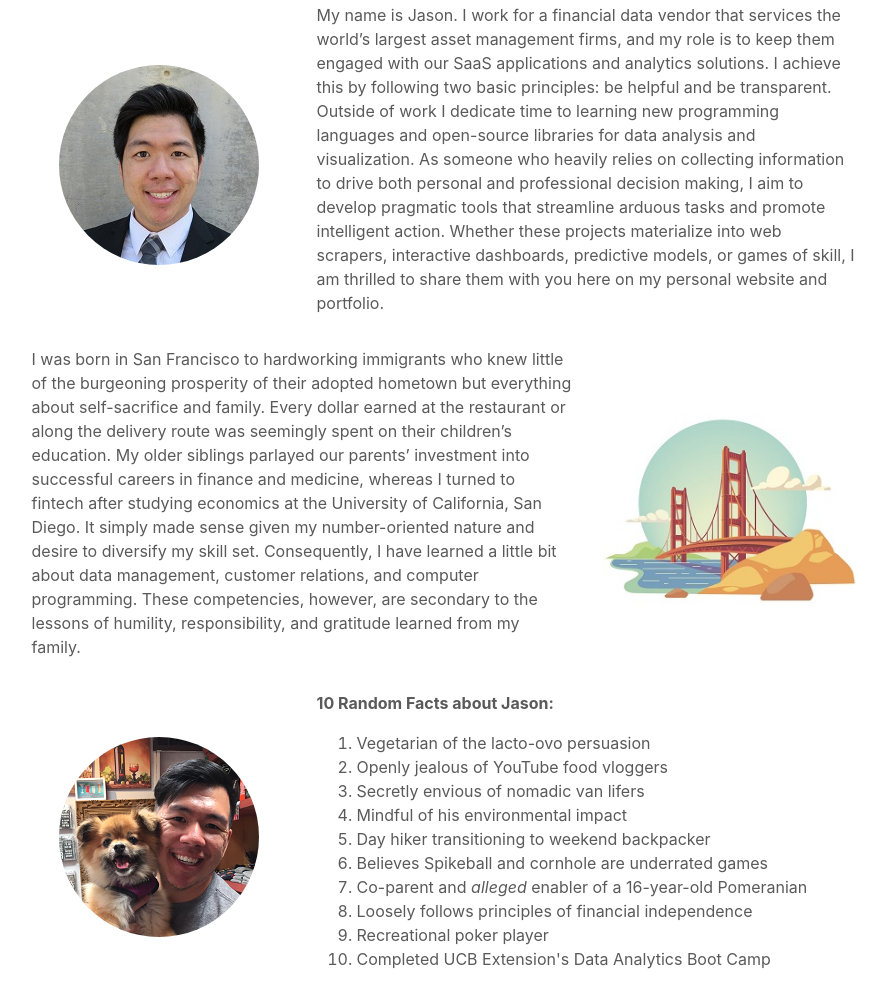
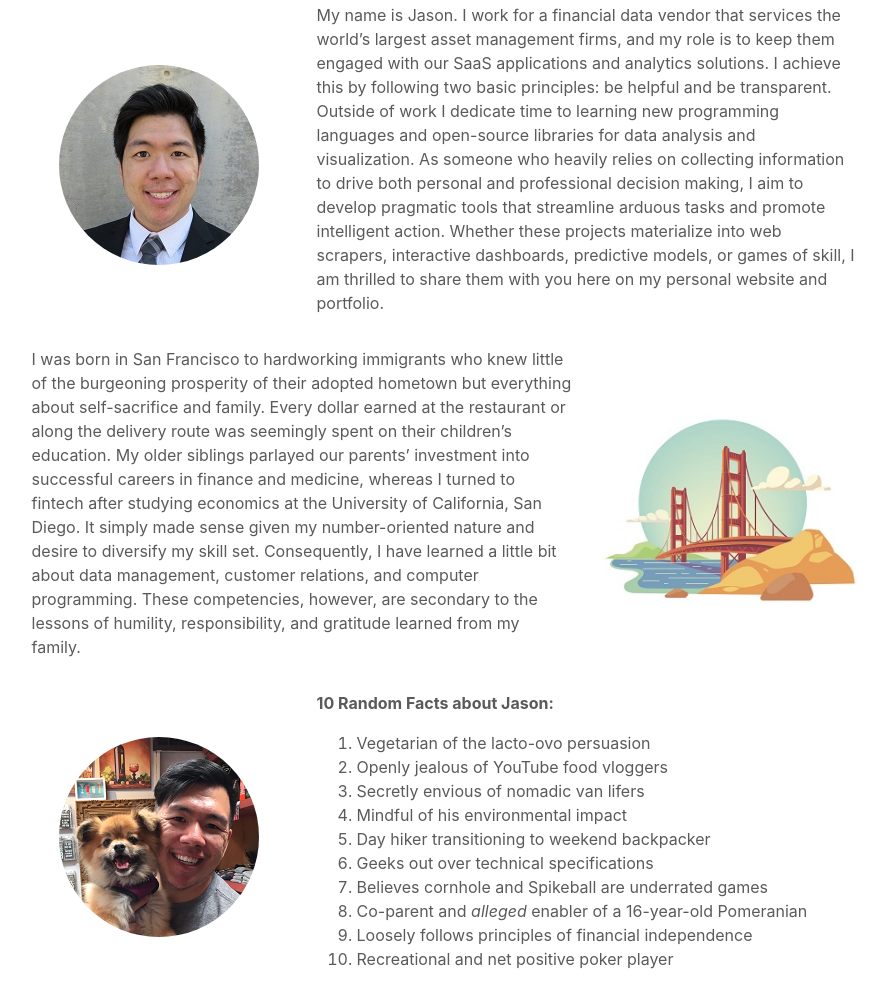
Before and after one commit to jason-codes/jason-codes.github.io, a plain HTML site: page about.html in a window 1280 px wide. Shown: the part 204-1211 px from the top of the page, without its empty margins (196-1083 px from the left). Drawn offline with nearby package versions, Linux system fonts and the light colour scheme.

Commit message:
update about

```diff
--- a/about.html
+++ b/about.html
@@ -99,11 +99,11 @@
               <li>Secretly envious of nomadic van lifers</li>
               <li>Mindful of his environmental impact</li>
               <li>Day hiker transitioning to weekend backpacker</li>
-              <li>Believes Spikeball and cornhole are underrated games</li>
+              <li>Geeks out over technical specifications</li>
+              <li>Believes cornhole and Spikeball are underrated games</li>
               <li>Co-parent and <i>alleged</i> enabler of a 16-year-old Pomeranian</li>
               <li>Loosely follows principles of financial independence</li>
-              <li>Recreational poker player</li>
-              <li>Completed UCB Extension's Data Analytics Boot Camp</li>
+              <li>Recreational and net positive poker player</li>
             </ol>
           </div>
         </div>
```
